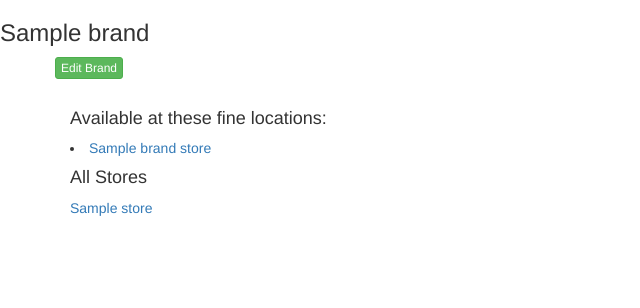
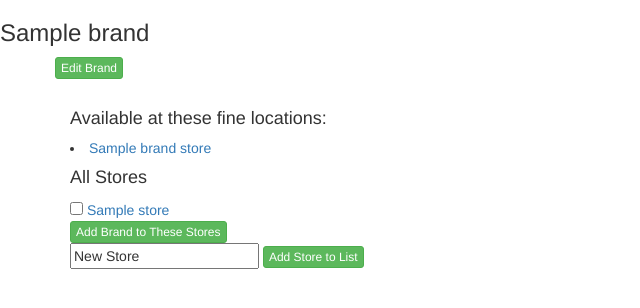
Before and after one commit to changemachine/0327_shoes_assess, a PHP site: template views/brand.twig in a window 1280 px wide. Shown: the top 308 px of the page, without its empty margins (0-640 px from the left). Run offline with PHP 8.4, Linux system fonts and the light colour scheme; the template is opened without the code that fills it: most values are stand-ins (such as "Sample title", 1, 10 or a date in 2020); some libraries are stand-ins or nearby versions.

Commit message:
Add and list stores by brand.

```diff
--- a/src/Brand.php
+++ b/src/Brand.php
@@ -76,7 +76,8 @@
         }
 
     // JOINS
-        function addStoreToBrand($store){ // Join in stores_brands
+        function addStoreToBrand($store_id){ // Join in stores_brands
+            $store = Store::findStore($store_id);
             $GLOBALS['DB']->exec("INSERT INTO stores_brands (store_id, brand_id) VALUES ({$store->getId()}, {$this->getId()});");
         }
 
--- a/views/brand.twig
+++ b/views/brand.twig
@@ -20,7 +20,6 @@
 <br>
         <div class='row'><!-- - - - ASSOCIATED STORES - - - -->
             <div name="add_to_store" class="col-sm-6">
-                <div>
             <!-- - - - LIST STORES WITH BRAND - - - -->
                 {% if brand_stores is not empty %}
                 <h4>Available at these fine locations:</h4>
@@ -28,21 +27,32 @@
                     <li><a href='/store/{store.getId}'>{{ store.getStoreName }}</a></li>
                     {% endfor %}
                     {% else %}
-                        <p>No stores have been added yet for this brand.  Do any of these stores carry it?  Or add a new store to our list!</p>
+                    <p>No stores have been added yet for this brand.  Do any of these stores carry it?</p>
                 {% endif %}
 
             <!-- - - - ADD STORE TO BRAND - - - -->
                 {% if stores is not empty %}
                 <h4>All Stores</h4>
+                <form action='/brand/{{ brand.getId }}/add_store' method='post'>
+
+                    <!-- - - - process checkboxes - - - -->
                     {% for store in stores %}
+
+                        <input type="checkbox" name="add_store[]" value={{ store.getId }} />
+
                         <a href='/store/{store.getId}'>{{ store.getStoreName }}</a></br>
                     {% endfor %}
+
                     {% else %}
                     <a href='/add_store'>Add a new store</a>
                 {% endif %}
 
-
-                </div>
+                <button type='submit' class='btn btn-xs btn-success'>Add Brand to These Stores</button>
+                </form>
+                <form action="/new_store" method="post">
+                    <input id="name" name="name" type="text" value='New Store'>
+                    <button type="submit" class='btn btn-xs btn-success'>Add Store to List</button>
+                </form>
 
 
             </div>
--- a/views/index.twig
+++ b/views/index.twig
@@ -14,7 +14,7 @@
         <div class="row">
             <div name="new_brand" class="col-sm-12" style="background-color:lavender;">
                 <form action="/new_brand" method="post">
-                    <input id="brand_name" name="brand_name" type="text"     value='New brand'>
+                    <!-- <input id="brand_name" name="brand_name" type="text"     value='New brand'> -->
                     <button type="submit" class='btn btn-xs btn-success'>Add a Brand</button>
                 </form>
 
--- a/views/store.twig
+++ b/views/store.twig
@@ -13,7 +13,7 @@
     <div class='container'>
         <div class="row"><!-- - - - EDIT STORE - - - -->
                 <form action="/store/{{ store.getId }}/edit" method="post">
-                    <input id="store_name" name="store_name" type="text" value="New Store Name">
+                    <!-- <input id="store_name" name="store_name" type="text" value="New Store Name"> -->
                     <button type="submit" class='btn btn-xs btn-success'>Edit This Store</button>
                 </form>
         </div>
```
Also changed, not shown: app/app.php (+25 -19 lines). Lines whose indentation alone changed are shown as unchanged.
